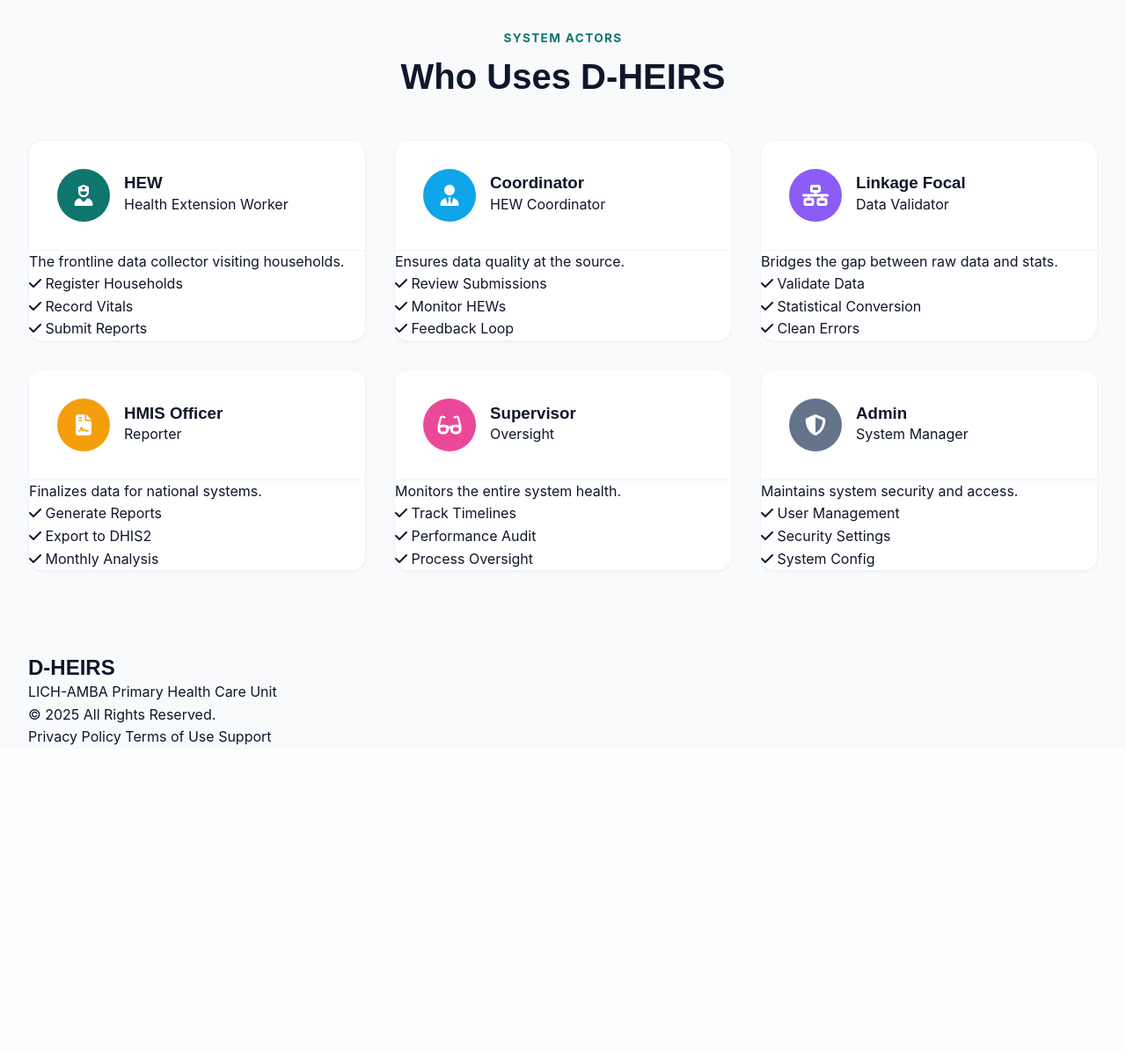
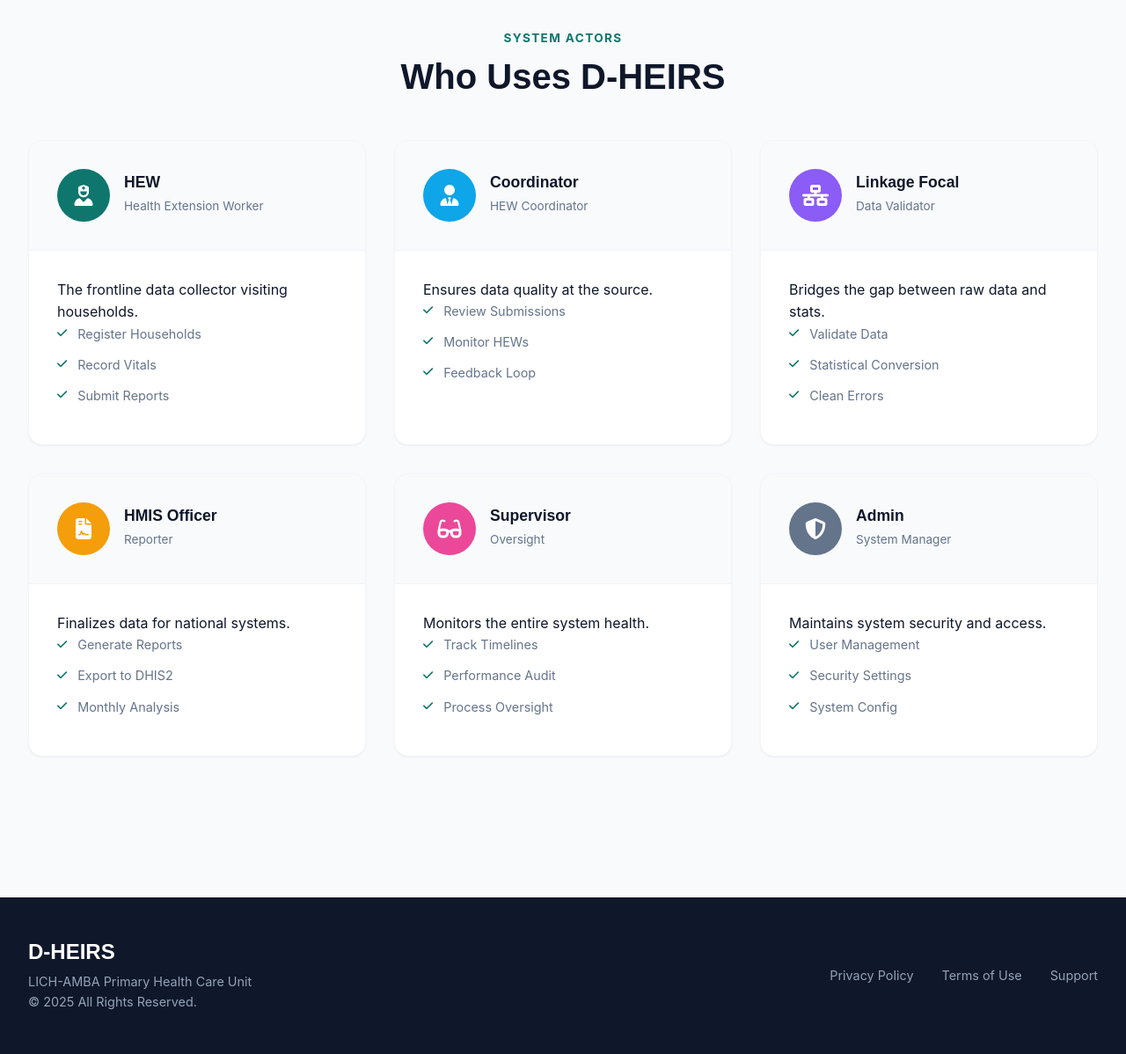
Before and after one commit to Nehimi/D-HIERS, a PHP site: page / in a window 1280 px wide. Shown: the part 2770-3968 px from the top of the page at 88% size. Before the commit the page ends 3617 px from the top, so only its background shows below. Run offline with PHP 8.4, Linux system fonts and the light colour scheme.

Commit message:
Footer for index page

```diff
--- a/css/index.css
+++ b/css/index.css
@@ -543,9 +543,11 @@
     align-items: center;
     gap: 1rem;
     border-bottom: 1px solid #f1f5f9;
+    background: #f8fafc;
 }
-.avatar-circle{
-       width: 60px;
+
+.avatar-circle {
+    width: 60px;
     height: 60px;
     border-radius: 50%;
     background: var(--primary);
@@ -556,9 +558,11 @@
     font-size: 1.5rem;
 
 }
+
 .avatar-circle.color-2 {
     background: #0ea5e9;
 }
+
 .avatar-circle.color-3 {
     background: #8b5cf6;
 }
@@ -574,3 +578,67 @@
 .avatar-circle.color-6 {
     background: #64748b;
 }
+
+.card-title h3 {
+    font-size: 1.1rem;
+    margin-bottom: 0.2rem;
+}
+
+.card-title span {
+    font-size: 0.85rem;
+    color: var(--text-muted);
+}
+
+.card-body {
+    padding: 2rem;
+
+}
+
+.task-list li {
+    display: flex;
+    align-items: center;
+    gap: 0.75rem;
+    margin-bottom: 0.75rem;
+    font-size: 0.75rem;
+    font-size: 0.9rem;
+    color: var(--text-muted);
+}
+
+.task-list li i {
+    color: var(--primary);
+    font-size: 0.8rem;
+}
+
+/* Footer */
+.main-footer{
+    background:#0f172a ;
+    color: white;
+    padding: 3rem 0;
+    margin-top: 4rem;
+}
+.footer-content {
+    display: flex;
+    justify-content: space-between;
+    align-items: center;
+
+}
+.footer-brand h2 {
+    color: white;
+    margin-bottom: 0.5rem;
+}
+.footer-brand p {
+    color: #94a3b8;
+    font-size: 0.9rem;
+}
+.footer-links {
+    display: flex;
+    gap: 2rem;
+
+}
+.footer-links a {
+    color: #94a3b8;
+    font-size: 0.9rem;
+}
+.footer-links a:hover {
+    color: white;
+}
--- a/index.html
+++ b/index.html
@@ -369,7 +369,7 @@
     <!-- Footer -->
     <footer class="main-footer">
         <div class="container">
-            <div class="footer-container">
+            <div class="footer-content">
                 <div class="footer-brand">
                     <h2>D-HEIRS</h2>
                     <p>LICH-AMBA Primary Health Care Unit</p>
```
